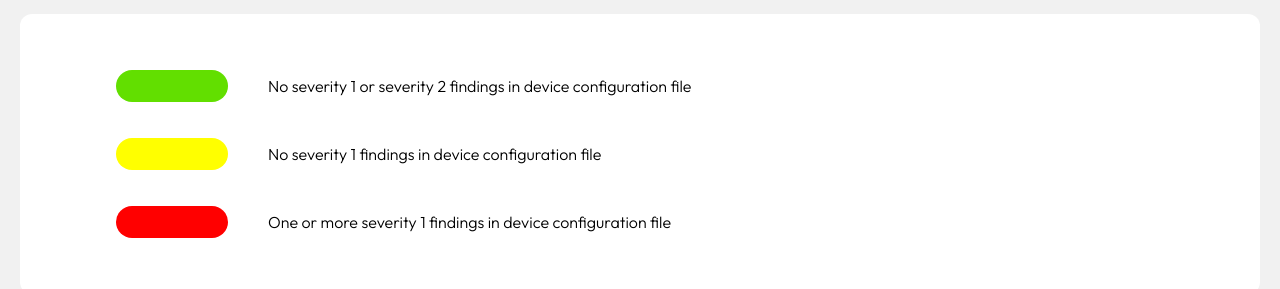
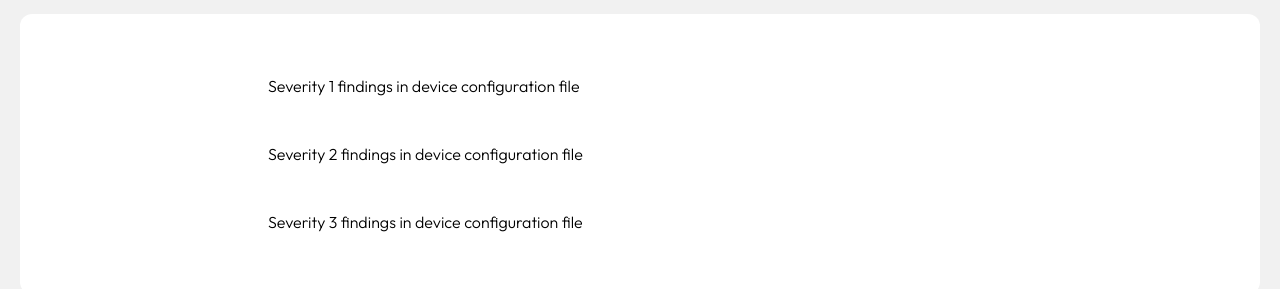
Before and after one commit to AkshayO3/netGuardian, a Next.js app in the folder client/: page /execute in a window 1280 px wide. Shown: the part 295-584 px from the top of the page. Built offline with nearby package versions, Linux system fonts and the light colour scheme; no server answers.

Commit message:
Update index.js

```diff
--- a/client/public/constants/index.js
+++ b/client/public/constants/index.js
@@ -1,48 +1,14 @@
 export const severe = [
   {
-    color: '#62df00',
-    desc: "No severity 1 or severity 2 findings in device configuration file"
+    color: 'bg-green-500',
+    desc: "Severity 1 findings in device configuration file"
   },
   {
-    color: '#ffff00',
-    desc: "No severity 1 findings in device configuration file"
+    color: 'bg-yellow-300',
+    desc: "Severity 2 findings in device configuration file"
   },
   {
-    color: '#ff0000',
-    desc: "One or more severity 1 findings in device configuration file"
+    color: 'bg-red-500',
+    desc: "Severity 3 findings in device configuration file"
   },
 ];
-
-export const report = [
-  {
-    deviceName: "Device 1",
-    riskColor: '#62df00',
-    reportUrl: 'URL string'
-  },
-  {
-    deviceName: "Device 2",
-    riskColor: '#edf200',
-    reportUrl: 'URL string'
-  },
-  {
-    deviceName: "Device 3",
-    riskColor: '#edf200',
-    reportUrl: 'URL string'
-  },
-  {
-    deviceName: "Device 4",
-    riskColor: '#62df00',
-    reportUrl: 'URL string'
-  },
-  {
-    deviceName: "Device 2",
-    riskColor: '#62df00',
-    reportUrl: 'URL string'
-  },
-  {
-    deviceName: "Device 1",
-    riskColor: '#ff0000',
-    reportUrl: 'URL string'
-  },
-
-]
```
